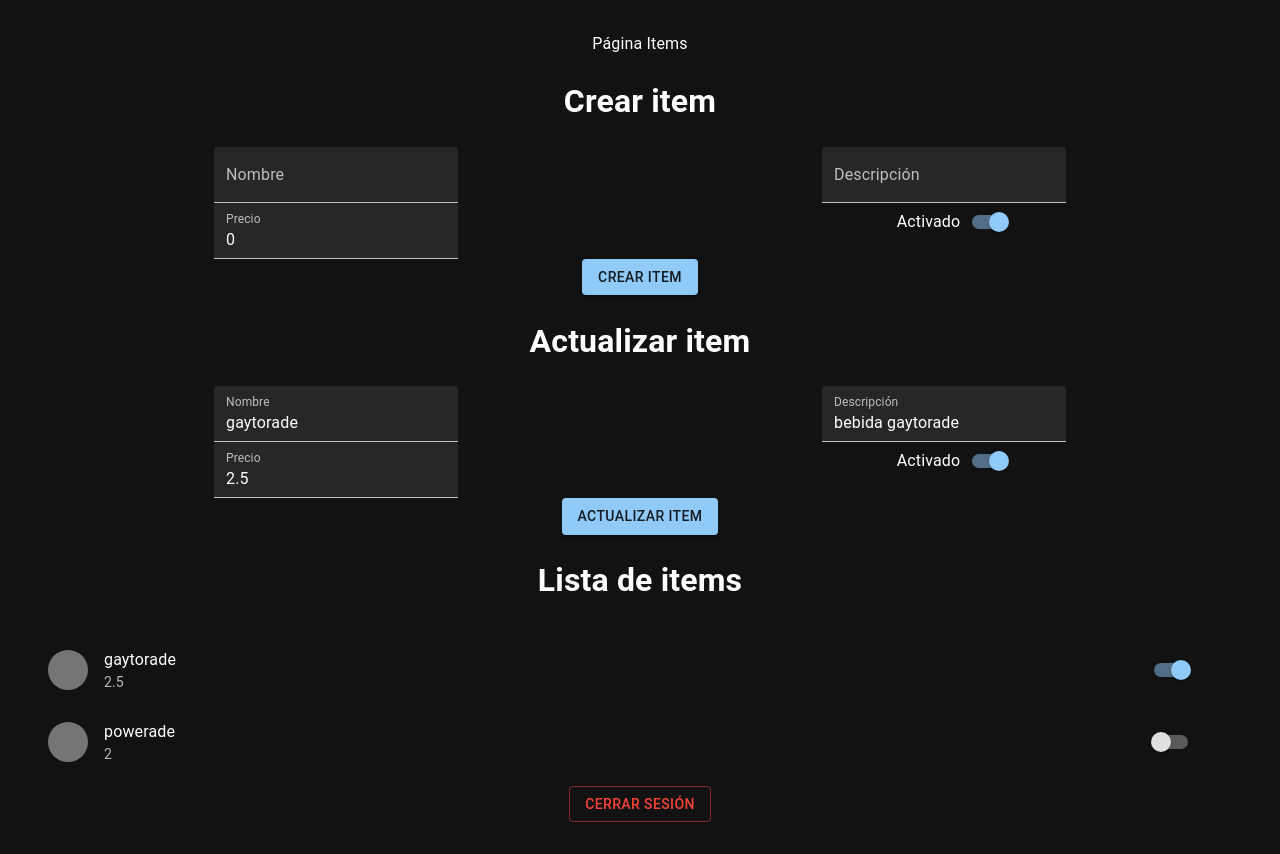
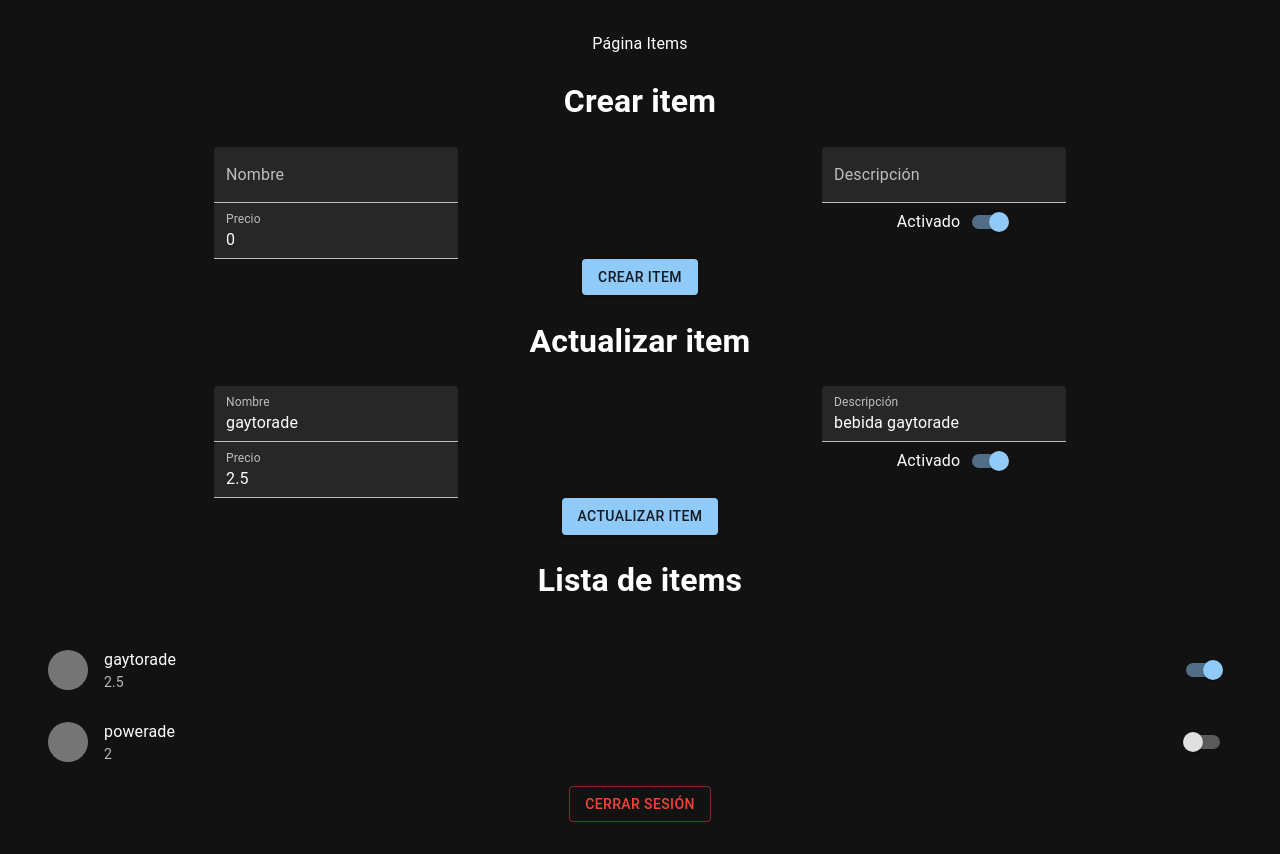
Before and after one commit to jokinz/docker-react-paddle-app, a React (Vite) app: page /items in a window 1280 px wide. Built offline with nearby package versions, Linux system fonts and the light colour scheme.

Commit message:
Update Item.tsx

```diff
--- a/src/components/Items/Item.tsx
+++ b/src/components/Items/Item.tsx
@@ -4,11 +4,10 @@ import { Item as ItemType } from '../../types/item'
 import {
   Avatar,
   Icon,
-  IconButton,
   ListItem,
   ListItemAvatar,
   ListItemText,
-  Switch,
+  Switch
 } from '@mui/material'
 
 type props = {
@@ -29,9 +28,11 @@ const Item = ({ index, item, handleItemEnabledUpdate }: props) => {
   return (
     <ListItem
       secondaryAction={
-        <IconButton edge="end" aria-label="delete">
-          <Icon />
-        </IconButton>
+        <Switch
+          disabled={disabled}
+          checked={item.enabled}
+          onClick={(e) => handleSwitchClick(e)}
+        />
       }
     >
       <ListItemAvatar>
@@ -40,11 +41,6 @@ const Item = ({ index, item, handleItemEnabledUpdate }: props) => {
         </Avatar>
       </ListItemAvatar>
       <ListItemText primary={`${item.name}`} secondary={item.price} />
-      <Switch
-        disabled={disabled}
-        checked={item.enabled}
-        onClick={(e) => handleSwitchClick(e)}
-      />
     </ListItem>
   )
 }
```
